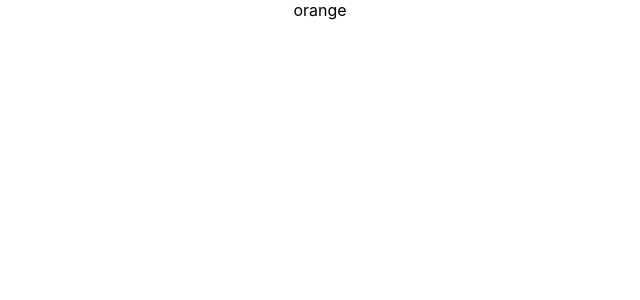
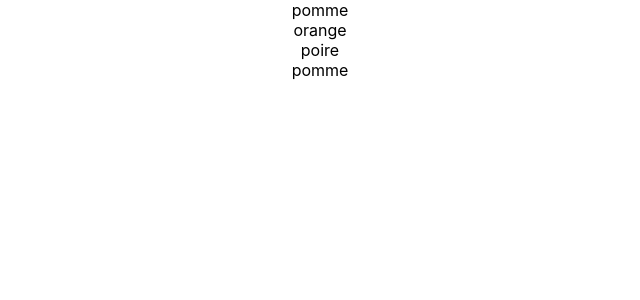
Before and after one commit to Bastos974/ListeFruits, a React (Create React App) app: page / in a window 1280 px wide. Shown: the top 300 px of the page, without its empty margins (320-960 px from the left). Built offline with nearby package versions, Linux system fonts and the light colour scheme.

Commit message:
🔥  liste de nom afficher par map

```diff
--- a/src/components/Learn.jsx
+++ b/src/components/Learn.jsx
@@ -1,22 +1,24 @@
-import { useState } from "react"
-import dataFruits from "../data/dataFruits"
-
+import { useState } from "react";
+import dataFruits from "../data/dataFruits";
 
 export default function Learn() {
+  //etat donnée
+  const [fruits, setfruits] = useState(dataFruits);
 
-//etat donnée
-const [fruits, setfruits] = useState(dataFruits)
+  //comportement
+  console.log(fruits);
 
-//comportement
-console.log(fruits)
+  //Affichage
 
-//Affichage
-
-
-
-
+  //{fruits.map( (item) =>{<div>bingo</div>} )}
 
   return (
-    <div>{fruits[0].nom}</div>
-  )
+    <div>
+      <div>{fruits[2].nom}</div>
+
+      {fruits.map((item) => (
+        <div>{item.nom}</div>
+      ))}
+    </div>
+  );
 }
```
